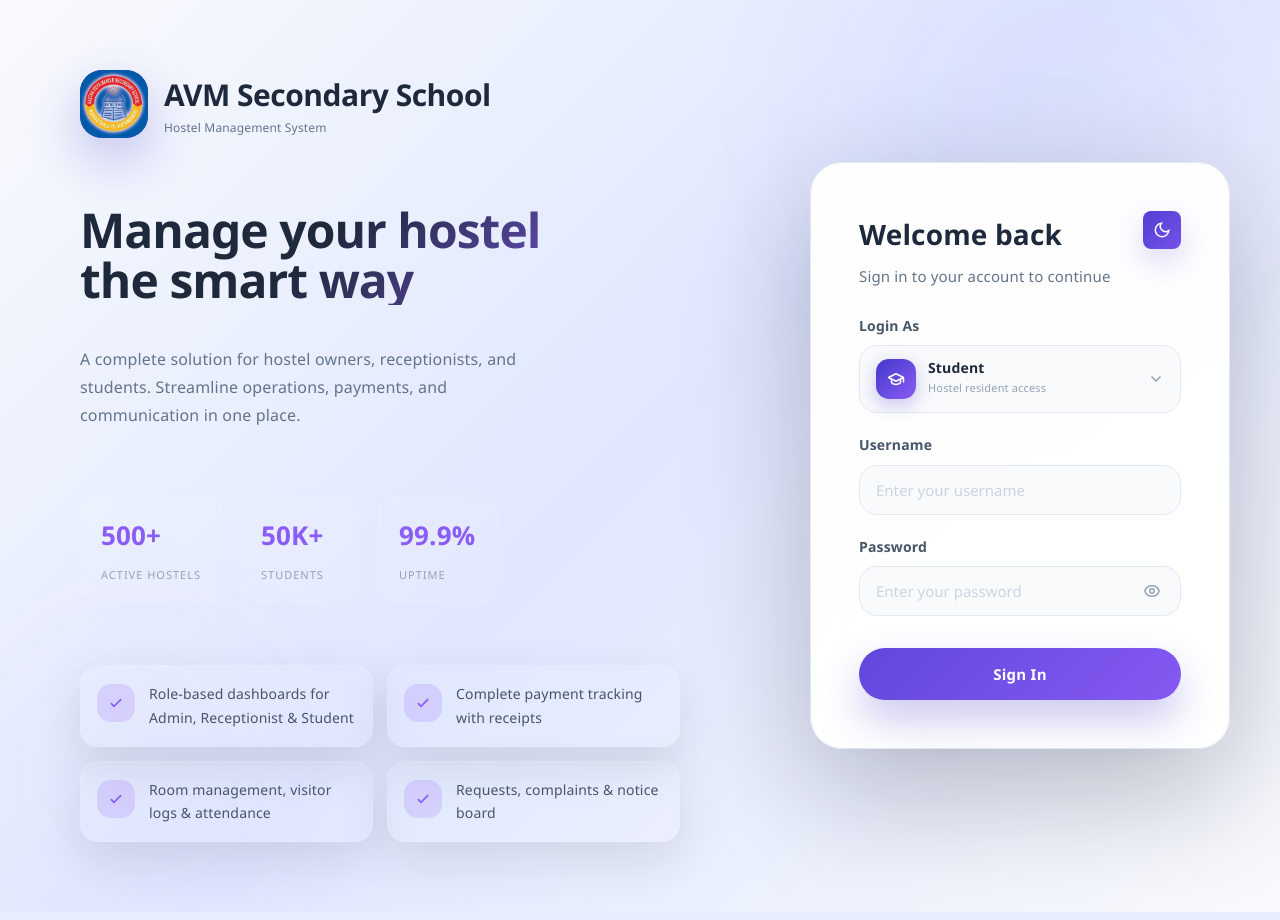
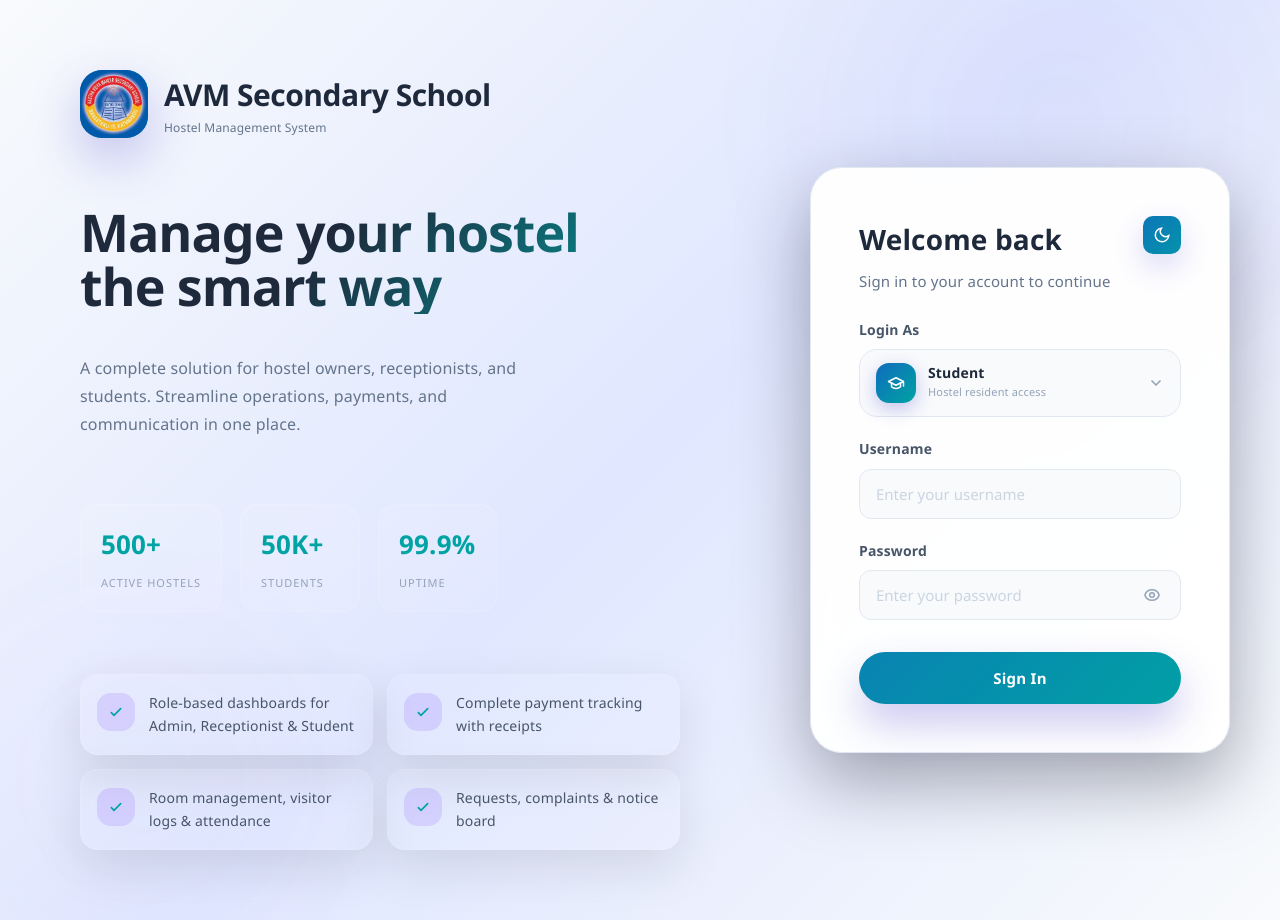
Before and after one commit to LC-PoH/Project-2, a PHP site: page /login.html in a window 1280 px wide. Run offline with PHP 8.4, Linux system fonts and the light colour scheme.

Commit message:
feat(styles): update stylesheet version and refresh theme for improved UI

```diff
--- a/owner-dashboard.html
+++ b/owner-dashboard.html
@@ -7,7 +7,7 @@
   <link rel="manifest" href="manifest.webmanifest">
   <meta http-equiv="Content-Security-Policy" content="default-src 'self'; script-src 'self' https://cdn.jsdelivr.net https://unpkg.com 'unsafe-inline'; style-src 'self' 'unsafe-inline'; img-src 'self' data:; font-src 'self' data:; connect-src 'self'; object-src 'none'; base-uri 'self'; frame-ancestors 'none';">
   <title>Aastha Vidhya Mandir – Admin Dashboard</title>
-  <link rel="stylesheet" href="styles.css?v=20260608-3">
+  <link rel="stylesheet" href="styles.css?v=20260608-20">
   <script src="https://cdn.jsdelivr.net/npm/chart.js@4.4.0/dist/chart.umd.min.js"></script>
 </head>
 <body>
--- a/receptionist-dashboard.html
+++ b/receptionist-dashboard.html
@@ -7,7 +7,7 @@
   <link rel="manifest" href="manifest.webmanifest">
   <meta http-equiv="Content-Security-Policy" content="default-src 'self'; script-src 'self' https://cdn.jsdelivr.net 'unsafe-inline'; style-src 'self' 'unsafe-inline'; img-src 'self' data:; font-src 'self' data:; connect-src 'self'; object-src 'none'; base-uri 'self'; frame-ancestors 'none';">
   <title>Aastha Vidhya Mandir – Receptionist Dashboard</title>
-  <link rel="stylesheet" href="styles.css?v=20260608-2">
+  <link rel="stylesheet" href="styles.css?v=20260608-20">
 </head>
 <body>
 <div class="dashboard-layout">
--- a/student-dashboard.html
+++ b/student-dashboard.html
@@ -7,7 +7,7 @@
   <link rel="manifest" href="manifest.webmanifest">
   <meta http-equiv="Content-Security-Policy" content="default-src 'self'; script-src 'self' https://cdn.jsdelivr.net 'unsafe-inline'; style-src 'self' 'unsafe-inline'; img-src 'self' data:; font-src 'self' data:; connect-src 'self'; object-src 'none'; base-uri 'self'; frame-ancestors 'none';">
   <title>Aastha Vidhya Mandir – Student Dashboard</title>
-  <link rel="stylesheet" href="styles.css?v=20260525-5">
+  <link rel="stylesheet" href="styles.css?v=20260608-20">
 </head>
 <body>
 <div class="dashboard-layout">
--- a/styles.css
+++ b/styles.css
@@ -1439,3 +1439,282 @@ select.filter-select,
   .custom-select-trigger{font-size:14px;min-height:42px}
   tbody td{font-size:14px}
 }
+
+/* ===== 2026 PROFESSIONAL THEME REFRESH ===== */
+:root{
+  --primary:#0f6cbd;
+  --primary-dark:#0c4f8a;
+  --primary-light:#d9ebfb;
+  --secondary:#00a3a3;
+  --info:#0284c7;
+  --success:#15803d;
+  --warning:#b45309;
+  --danger:#b91c1c;
+  --success-light:#dcfce7;
+  --warning-light:#fef3c7;
+  --danger-light:#fee2e2;
+  --info-light:#dbeafe;
+
+  --bg:#f4f8fc;
+  --surface:#ffffff;
+  --surface-2:#f7fafc;
+  --text:#0f172a;
+  --text-2:#334155;
+  --text-3:#64748b;
+  --border:#dbe6f1;
+  --border-dark:#bfd2e4;
+
+  --radius:10px;
+  --radius-lg:16px;
+  --radius-xl:22px;
+  --shadow-sm:0 2px 6px rgba(15,23,42,.05);
+  --shadow:0 6px 18px rgba(15,23,42,.08);
+  --shadow-md:0 10px 28px rgba(15,23,42,.12);
+  --shadow-lg:0 16px 40px rgba(15,23,42,.14);
+}
+
+[data-theme="dark"]{
+  --bg:#0b1220;
+  --surface:#111b2d;
+  --surface-2:#16233a;
+  --text:#e6edf8;
+  --text-2:#c3d2e6;
+  --text-3:#9db1cd;
+  --border:#23324a;
+  --border-dark:#304564;
+}
+
+body{
+  background:
+    radial-gradient(circle at 15% -10%, rgba(15,108,189,.14) 0%, transparent 42%),
+    radial-gradient(circle at 85% 0%, rgba(0,163,163,.12) 0%, transparent 38%),
+    linear-gradient(180deg, #f8fbff 0%, var(--bg) 100%);
+  color:var(--text);
+}
+
+[data-theme="dark"] body{
+  background:
+    radial-gradient(circle at 20% -10%, rgba(15,108,189,.22) 0%, transparent 42%),
+    radial-gradient(circle at 80% 0%, rgba(0,163,163,.16) 0%, transparent 36%),
+    linear-gradient(180deg, #091120 0%, #0b1220 100%);
+}
+
+.sidebar{
+  background:linear-gradient(180deg,#0f1b2f 0%, #122039 55%, #17253f 100%);
+  box-shadow:8px 0 28px rgba(2,6,23,.18);
+}
+
+.sidebar-header,
+.sidebar-footer{
+  border-color:rgba(191,219,254,.13);
+}
+
+.sidebar-user{
+  background:rgba(15,108,189,.14);
+  border:1px solid rgba(147,197,253,.22);
+}
+
+.nav-item{
+  border-radius:12px;
+  color:rgba(241,245,249,.72);
+}
+
+.nav-item:hover{
+  background:rgba(14,165,233,.16);
+  color:#f8fbff;
+}
+
+.nav-item.active{
+  background:linear-gradient(135deg,rgba(15,108,189,.42),rgba(0,163,163,.34));
+  color:#ffffff;
+  box-shadow:0 8px 18px rgba(2,6,23,.24);
+}
+
+.topbar{
+  background:rgba(255,255,255,.88);
+  backdrop-filter:blur(10px);
+  border-bottom:1px solid var(--border);
+  box-shadow:0 3px 14px rgba(15,23,42,.06);
+}
+
+[data-theme="dark"] .topbar{
+  background:rgba(17,27,45,.9);
+}
+
+.topbar-search,
+.search-box{
+  border-radius:14px;
+  background:var(--surface);
+  border:1px solid var(--border);
+}
+
+.topbar-btn{
+  border-radius:12px;
+}
+
+.page-header-left h2{
+  font-size:38px;
+  letter-spacing:-.03em;
+}
+
+.page-header-left p{
+  font-size:16px;
+}
+
+.card{
+  border:1px solid var(--border);
+  box-shadow:var(--shadow);
+  border-radius:18px;
+}
+
+.card-header{
+  padding:18px 22px;
+  background:linear-gradient(180deg, rgba(255,255,255,.96), rgba(247,250,252,.78));
+}
+
+[data-theme="dark"] .card-header{
+  background:linear-gradient(180deg, rgba(22,35,58,.96), rgba(17,27,45,.88));
+}
+
+.card-title{
+  font-size:19px;
+}
+
+.stat-card{
+  border-radius:16px;
+  border:1px solid var(--border);
+  box-shadow:var(--shadow-sm);
+  background:linear-gradient(170deg, rgba(255,255,255,.95), rgba(248,251,255,.95));
+}
+
+[data-theme="dark"] .stat-card{
+  background:linear-gradient(170deg, rgba(20,34,56,.95), rgba(17,27,45,.95));
+}
+
+.stat-value{
+  font-size:32px;
+}
+
+.btn{
+  border-radius:12px;
+  font-weight:700;
+  letter-spacing:.01em;
+}
+
+.btn-primary{
+  background:linear-gradient(135deg, var(--primary), #1383d4);
+  border-color:transparent;
+  box-shadow:0 10px 18px rgba(15,108,189,.24);
+}
+
+.btn-primary:hover{
+  background:linear-gradient(135deg, var(--primary-dark), #0f6cbd);
+}
+
+.btn-secondary{
+  background:var(--surface);
+  border-color:var(--border-dark);
+}
+
+thead th{
+  background:linear-gradient(180deg,#eef5fb,#e7f0f8);
+  color:#274567;
+  border-bottom:1px solid #d0dfed;
+}
+
+[data-theme="dark"] thead th{
+  background:linear-gradient(180deg,#1a2a43,#17253d);
+  color:#bfd1e8;
+  border-bottom-color:#2b3d59;
+}
+
+tbody tr:hover{
+  background:rgba(15,108,189,.05);
+}
+
+.input,
+select.input,
+textarea.input,
+.form-control,
+select.filter-select,
+.custom-select-trigger{
+  border-radius:12px;
+  border:1px solid var(--border-dark);
+  background:var(--surface);
+}
+
+.input:focus,
+select.input:focus,
+textarea.input:focus,
+.form-control:focus,
+select.filter-select:focus,
+.custom-select-trigger:focus-visible{
+  border-color:#67a8df;
+  box-shadow:0 0 0 4px rgba(15,108,189,.14);
+}
+
+.badge{
+  border-radius:999px;
+  padding:5px 11px;
+}
+
+.room-card{
+  border-radius:16px;
+  border:1px solid var(--border);
+}
+
+.room-card-header{
+  background:linear-gradient(135deg,#0f6cbd,#00a3a3);
+}
+
+.quick-action-card{
+  border-radius:16px;
+  border:1px solid var(--border);
+}
+
+.notice-item{
+  border-left-width:5px;
+  border-radius:14px;
+  background:linear-gradient(180deg, rgba(255,255,255,.92), rgba(248,251,255,.86));
+}
+
+[data-theme="dark"] .notice-item{
+  background:linear-gradient(180deg, rgba(22,35,58,.92), rgba(16,28,47,.86));
+}
+
+.login-page{
+  background:
+    radial-gradient(circle at 15% 10%, rgba(15,108,189,.24), transparent 42%),
+    radial-gradient(circle at 84% 16%, rgba(0,163,163,.2), transparent 40%),
+    linear-gradient(135deg, #071325 0%, #0e2038 48%, #0c1d33 100%);
+}
+
+.login-headline{
+  font-size:52px;
+  background:linear-gradient(135deg,#f8fcff 32%, #8fd3ff 100%);
+  -webkit-background-clip:text;
+  -webkit-text-fill-color:transparent;
+  background-clip:text;
+}
+
+.login-card{
+  background:rgba(255,255,255,.1);
+  border:1px solid rgba(191,219,254,.25);
+  box-shadow:0 28px 72px rgba(2,6,23,.34);
+}
+
+.demo-creds{
+  background:rgba(10,20,34,.32);
+  border:1px solid rgba(191,219,254,.2);
+}
+
+@media(max-width:1024px){
+  .page-header-left h2{font-size:34px}
+}
+
+@media(max-width:768px){
+  .page-header-left h2{font-size:30px}
+  .card{border-radius:16px}
+  .topbar{backdrop-filter:none}
+  .login-headline{font-size:42px}
+}
```
